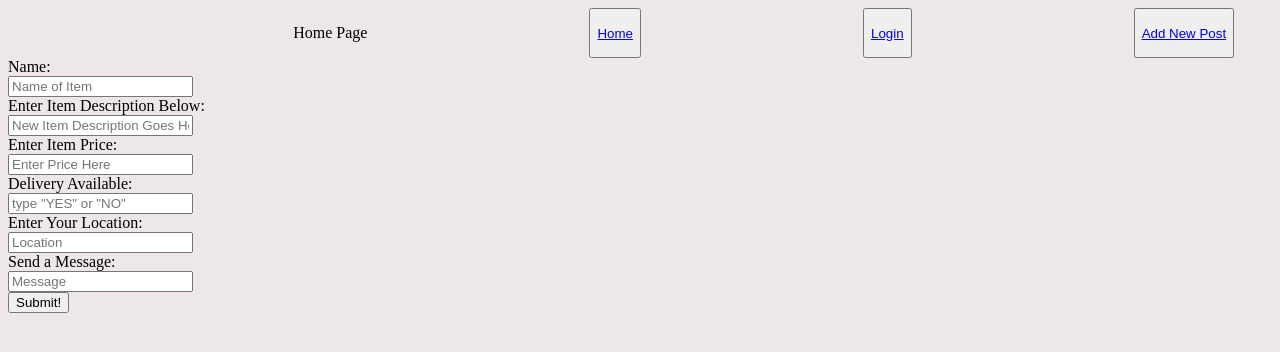
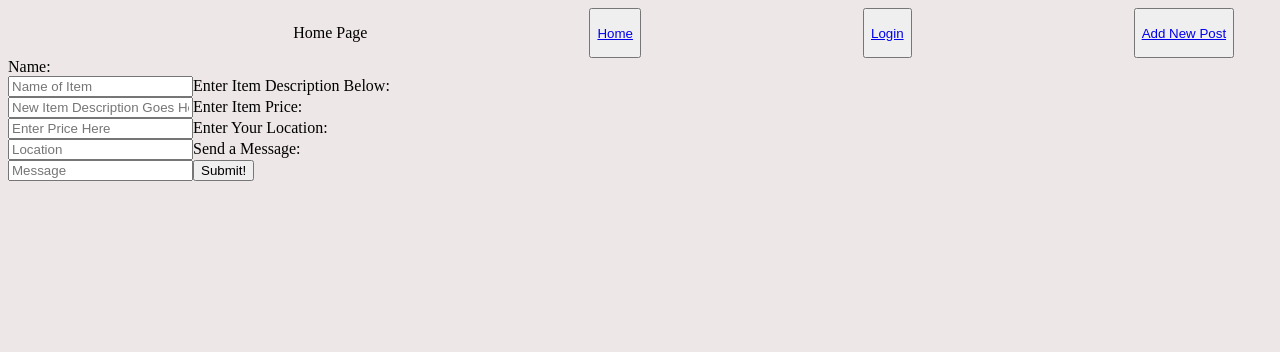
Before and after one commit to FullStack-Fighters/strangers-Things, a React (Vite) app: page /new-post in a window 1280 px wide. Shown: the top 352 px of the page. Built offline with nearby package versions, Linux system fonts and the light colour scheme; no server answers.

Commit message:
updates on NewPost

```diff
--- a/src/components/NewPostPage.jsx
+++ b/src/components/NewPostPage.jsx
@@ -10,13 +10,14 @@ const AddPost = () => {
     const [newPrice, setNewPrice] = useState("")
     const [newLocation, setNewLocation] = useState("")
     const [newMessage, setNewMessage] = useState([])
-    const [newWillDeliver, setNewWillDeliver] = useState("")
+    const [newWillDeliver, setNewWillDeliver] = useState(false)
 
     useEffect( () => {
         const getData = async () => {
             try {
                 const response = await fetchApi()
-                setAllPosts(response)
+                const data = response.json()
+                setAllPosts(data.data.posts)
             } catch (error) {
                 console.log(error)
             }
@@ -66,7 +67,6 @@ const AddPost = () => {
               setNewTitle(event.target.value);
             }}
           ></input>
-          <br />
 
           <label htmlFor="description">Enter Item Description Below:</label>
           <br />
@@ -79,7 +79,6 @@ const AddPost = () => {
               setNewDescription(event.target.value);
             }}
           ></input>
-          <br />
 
           <label htmlFor="price">Enter Item Price:</label>
           <br />
@@ -92,20 +91,6 @@ const AddPost = () => {
               setNewPrice(event.target.value);
             }}
           ></input>
-          <br />
-
-          <label htmlFor="willDeliver">Delivery Available:</label>
-          <br />
-          <input
-            name="price"
-            type="text"
-            placeholder='type "YES" or "NO"'
-            value={newWillDeliver}
-            onChange={() => {
-              newWillDeliver === "YES" ? setNewWillDeliver(true) : setNewWillDeliver(false)
-            }}
-          ></input>
-          <br />
 
           <label htmlFor="location">Enter Your Location:</label>
           <br />
@@ -118,7 +103,6 @@ const AddPost = () => {
               setNewLocation(event.target.value);
             }}
           ></input>
-          <br />
 
           <label htmlFor="message">Send a Message:</label>
           <br />
@@ -133,9 +117,8 @@ const AddPost = () => {
               setNewMessage(event.target.value);
             }}
           ></input>
-          <br />
 
-          {/* <fieldset>
+            {/* <fieldset>
                 <legend>Select Delivery or Pickup for Item:</legend>
                 <div>
                     <label htmlFor="willDeliver">Available for Delivery</label>
```
